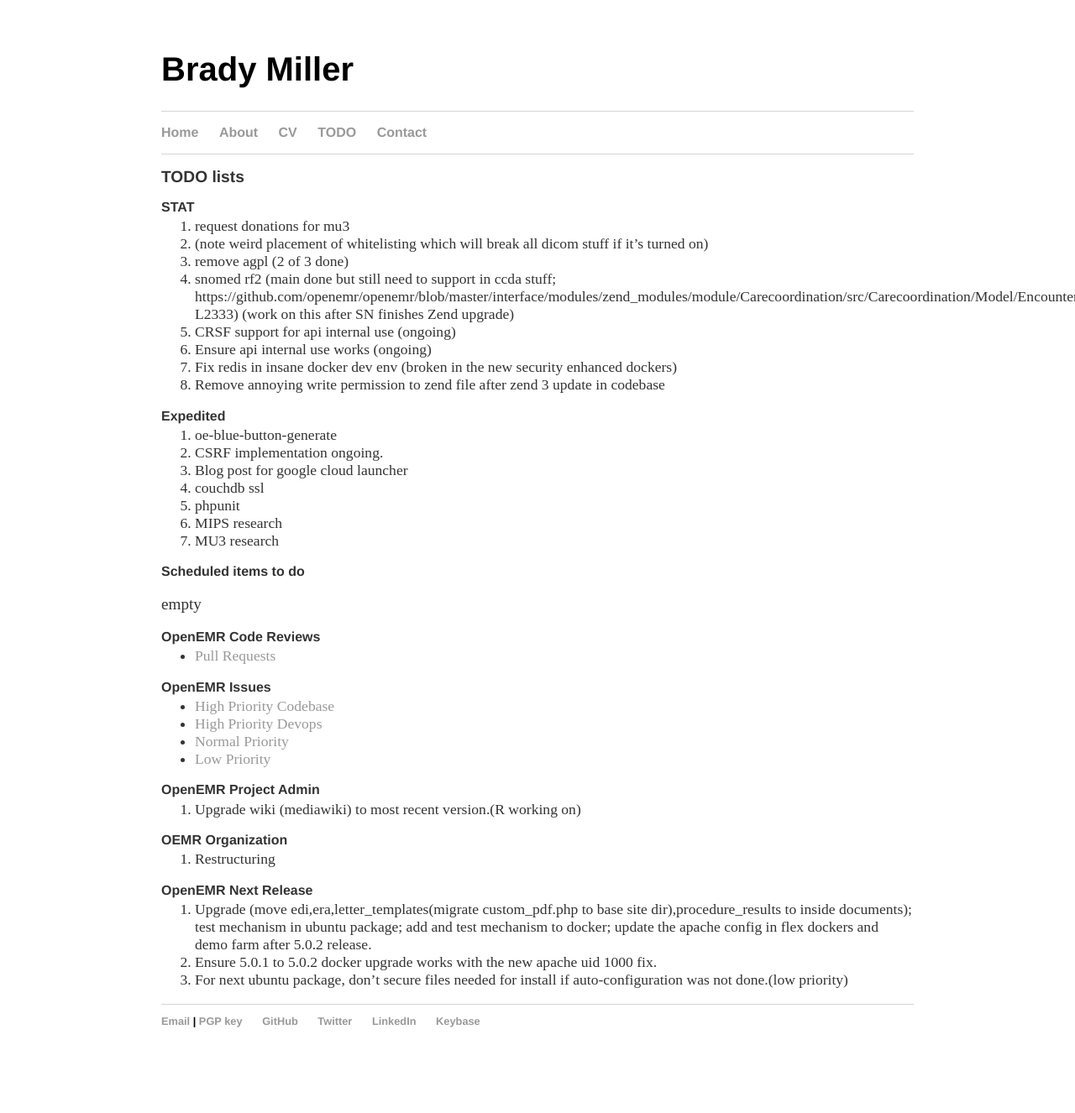
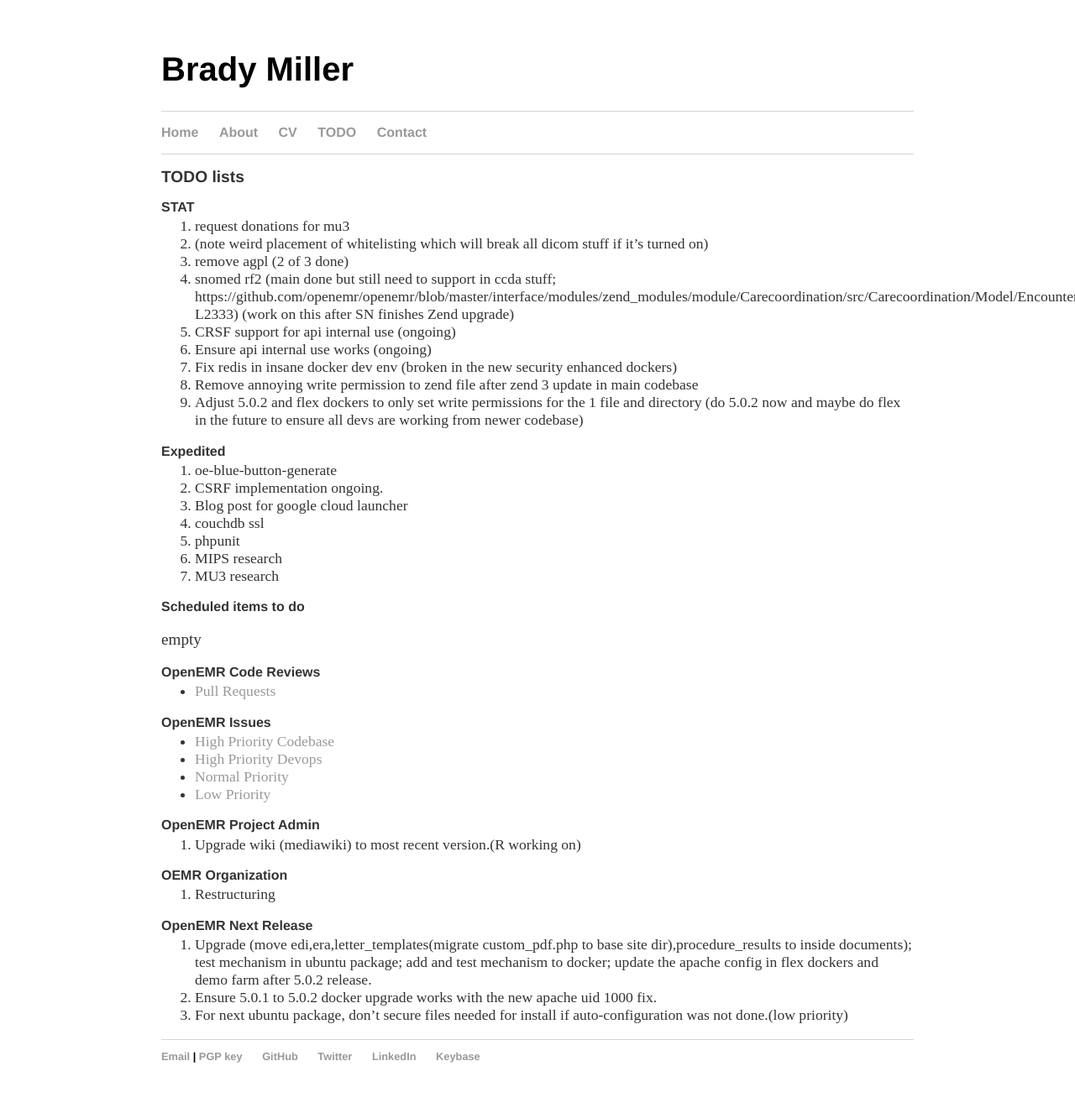
Before and after one commit to bradymiller/bradymiller.github.io, a Jekyll site: the page built from todo/index.md, in a window 1280 px wide. Shown: the whole page at 84% size. Built offline with Jekyll 4.4.1, drawn with Linux system fonts in a browser that asks for light colours; our own code applies the rules of GitHub Pages for plain Markdown files; before the commit the page ends 1284 px from its top, so only the background shows below that.

Commit message:
Update index.md

```diff
--- a/todo/index.md
+++ b/todo/index.md
@@ -11,7 +11,8 @@
 1. CRSF support for api internal use (ongoing)
 1. Ensure api internal use works (ongoing)
 1. Fix redis in insane docker dev env (broken in the new security enhanced dockers)
-1. Remove annoying write permission to zend file after zend 3 update in codebase
+1. Remove annoying write permission to zend file after zend 3 update in main codebase
+1. Adjust 5.0.2 and flex dockers to only set write permissions for the 1 file and directory (do 5.0.2 now and maybe do flex in the future to ensure all devs are working from newer codebase)
 
 ### Expedited
 1. oe-blue-button-generate
```
